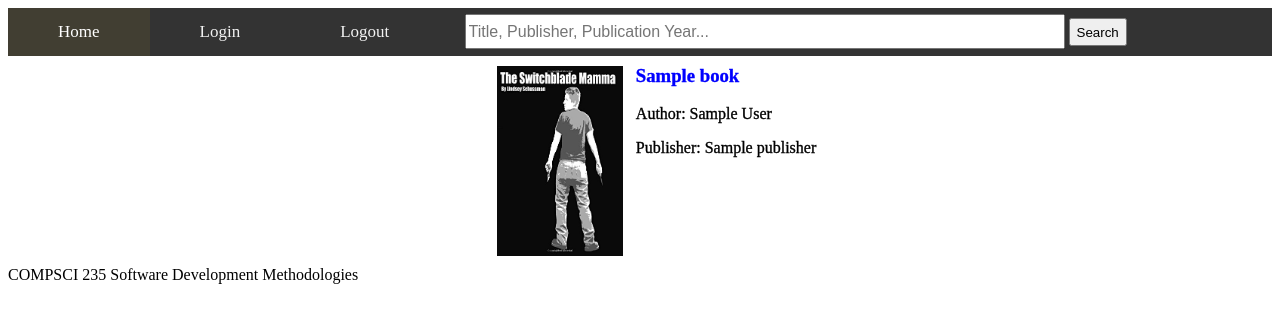
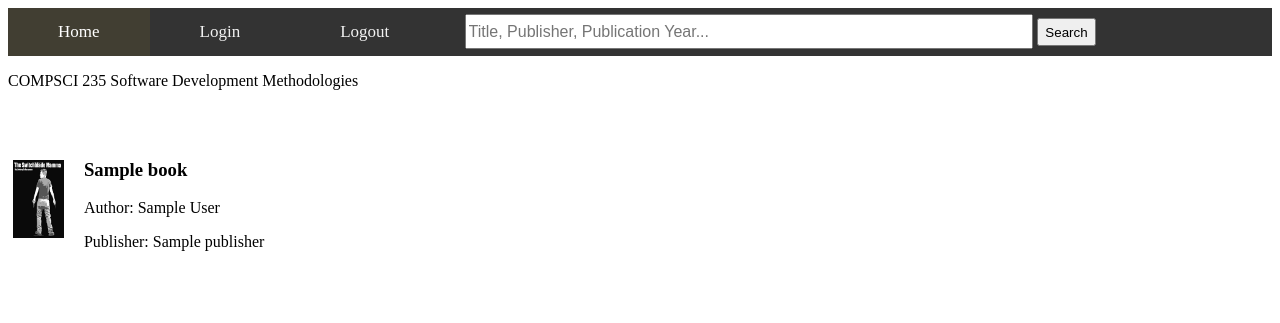
Before and after one commit to SukratUbha/FlaskBookDepo, a Flask app: template library/templates/home/home.html in a window 1280 px wide. Shown: the top 323 px of the page. Run offline with Flask 2, Linux system fonts and the light colour scheme; the template is opened without the code that fills it: most values are stand-ins (such as "Sample title", 1, 10 or a date in 2020).

Commit message:
Core functionality complete

```diff
--- a/library/Home/home.py
+++ b/library/Home/home.py
@@ -14,6 +14,7 @@ home_blueprint = Blueprint(
 
 @home_blueprint.route('/', methods=['GET'])
 def home():
+    print("weew",books[4].authorString)
     # print(vars(books[0]))
     # print(books[0].book_image)
     # return render_template('simple_book.html',book = book)
--- a/library/adapters/MemoryRepository.py
+++ b/library/adapters/MemoryRepository.py
@@ -23,7 +23,7 @@ class MemoryRepository(AbstractRepository):
         for i in repo.books:
             if q.lower() in i.title.lower():
                 search_output.append(i)
-            elif q.lower() in i.authors[0].full_name.lower():
+            elif q.lower() in i.authorString.lower():
                 search_output.append(i)
             elif q in str(i.release_year):
                 search_output.append(i)
--- a/library/static/css/main.css
+++ b/library/static/css/main.css
@@ -1,35 +1,32 @@
-body{
+.parent {
+    position: absolute;
+    left: -10%;
+    top: 20%;
+    text-align: center;
 
-}
-
-.parent {
-    position: relative;
-    top: 10px;
-    text-align: center;
-    left: -80px;
 }
 .app {
   display: grid;
   grid-gap: 15px;
   grid-template-columns: repeat(auto-fit, 200px);
 }
+.child-one {
+    vertical-align: top;
+    position: relative;
+    top: -20px;
+    left: 3%;
+    text-align: left;
+    max-width: 40%;
+    max-height: 80%;
 
-.book-title{
-color: blue;
-}
-.child-one {
-    position: absolute;
-    top: -20px;
-    left: 56%;
-    text-align: left;
-    max-width: 300px;
-    min-width: 300px;
     margin: auto;
     display: inline-block;
 
-    text-align: -webkit-auto;
-    -webkit-text-stroke: thin;
-     vertical-align: -webkit-baseline-middle;
+    text-align: -webkit-auto;*/
+}
+.full-book-image{
+    width: 18%;
+    height: 18%;
 }
 .container{
     background-color: #EBEBEB;
@@ -122,7 +119,7 @@ margin-top: 10px;
 }
 .search_bar{
 margin-left: 2%;
-width: 600px;
+width: 45%;
 height: 35px;
 margin-top: 6px;
 font-size: 16px;
--- a/library/templates/home/home2.html
+++ b/library/templates/home/home2.html
@@ -14,8 +14,8 @@
         <img class="card__image" src="{{book.img}}" alt="">
         <div class="card__content">
           <h3 class="book_title"> {{ book.title }}</h3>
-            <p>Author: {{book.authors[0].full_name  }}</p>
-            <p>Publisher:  {{book.publisher.name}}</p>
+            <p><b>Author:</b> {{book.authorString }}</p>
+            <p><b>Publisher:</b>  {{book.publisher.name}}</p>
         </div>
         <div class="card__info">
           <div>
```
Also changed, not shown: library/adapters/jsondatareader.py (+18 -3 lines), library/templates/Book Information.html (+15 -2 lines).
